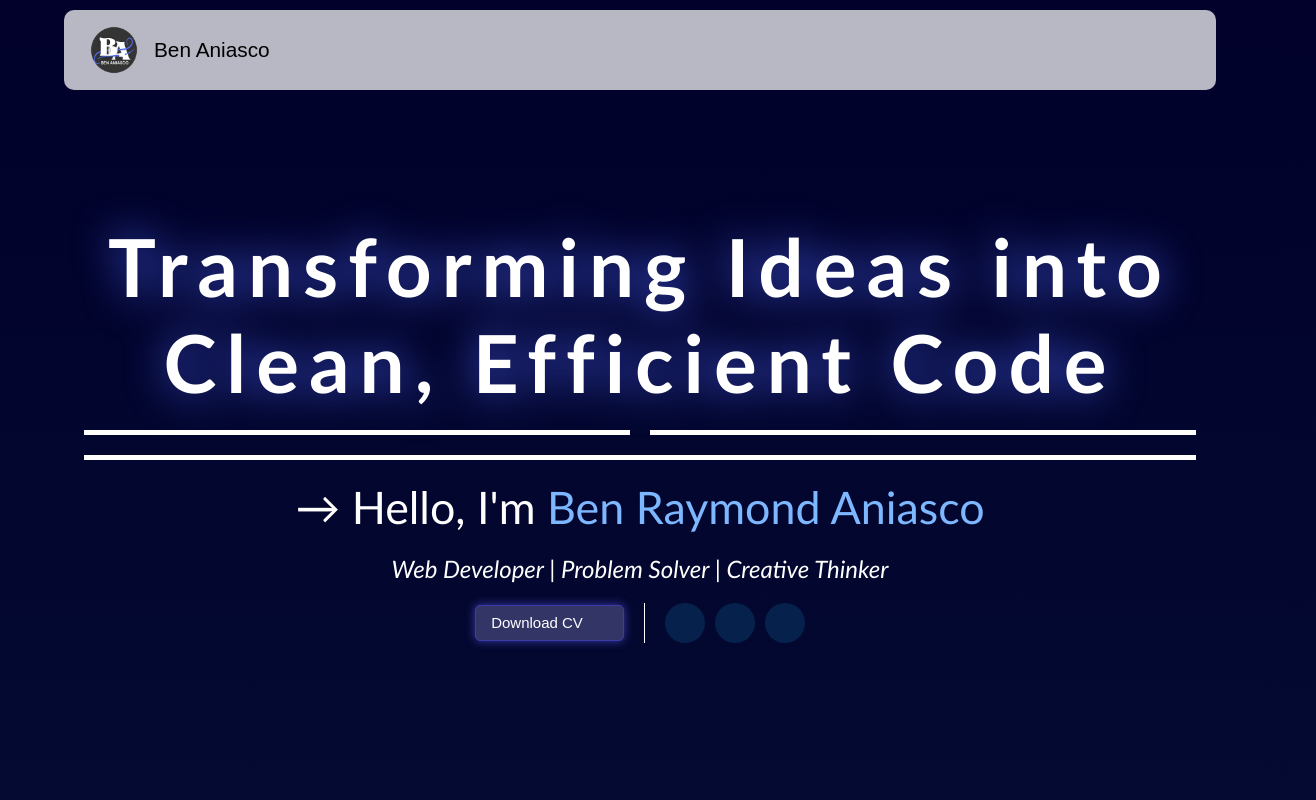
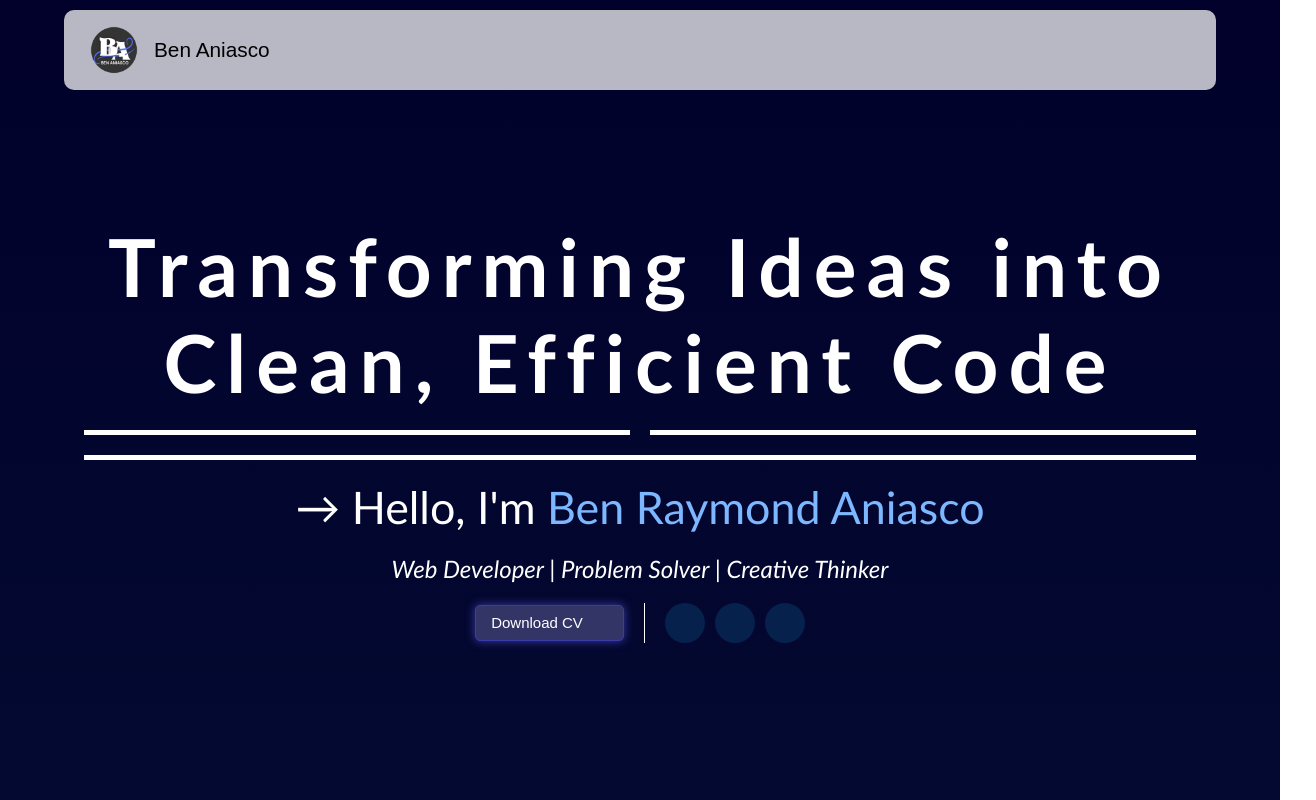
Before and after one commit to Bintooot/benaniasco-portfolio, a React (Vite) app: page / in a window 1280 px wide. Shown: the top 800 px of the page, 1316 px wide, since content can reach past the window. Built offline with nearby package versions, Linux system fonts and the light colour scheme; some icons are missing.

Commit message:
adjusting animation position

```diff
--- a/src/component/ProjectCard/ProjectCard.css
+++ b/src/component/ProjectCard/ProjectCard.css
@@ -184,7 +184,7 @@
 @keyframes fadeInRight {
     from {
         opacity: 0;
-        transform: translateX(100px);
+        transform: translateX(50px);
     }
     to {
         opacity: 1;
--- a/src/component/Sections/Hero/Hero.css
+++ b/src/component/Sections/Hero/Hero.css
@@ -21,18 +21,6 @@
     text-align: center;
     letter-spacing: 10px;
     margin-bottom: 20px;
-    animation: drop-shadow 1s ease-in-out infinite;
-}
-
-@keyframes drop-shadow {
-    0% {
-        filter: drop-shadow(0 0 10px #465be6);
-    }
-
-    50% {
-        filter: drop-shadow(0 0 20px #465be6);
-    }
-
 }
 
 .hero-text > h2 {
@@ -40,9 +28,7 @@
     font-weight: 500;
     text-align: center;
     margin-bottom: 20px;
-
 }
-
 
 .hero-text > h2 > span {
     color: #7DB7FF;
```
Also changed, not shown: src/component/Navbar/Navbar.css (line endings or trailing spaces).
